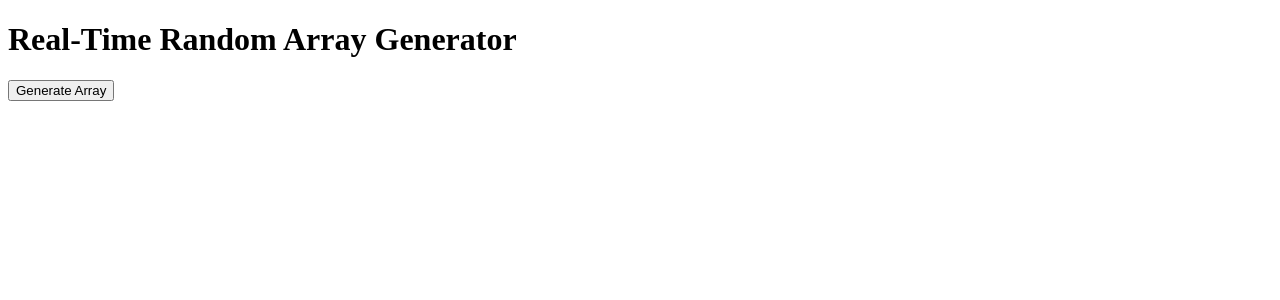
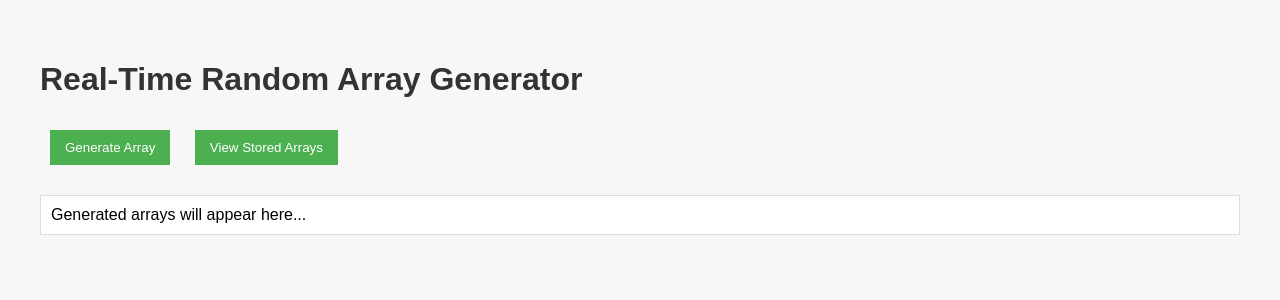
Before and after one commit to hoseinAkbari97/real-time-array-generator, a Flask app: page / in a window 1280 px wide. Shown: the top 300 px of the page. Run offline with Flask 3, Linux system fonts and the light colour scheme; some libraries are stand-ins or nearby versions.

Commit message:
Some Modifications

```diff
--- a/app.py
+++ b/app.py
@@ -16,6 +16,12 @@ collection = db["arrays"]
 def index():
     return render_template('index.html')
 
+@app.route('/view-arrays')
+def view_arrays():
+    # Fetch all arrays from the MongoDB collection
+    stored_arrays = list(collection.find({}, {"_id": 0, "array": 1}))
+    return render_template('view_arrays.html', arrays=stored_arrays)
+
 @socketio.on('generate_array')
 def generate_array(data):
     size = data.get('size', 10000)
--- a/templates/index.html
+++ b/templates/index.html
@@ -2,26 +2,73 @@
 <html>
 <head>
     <title>Real-Time Random Array Generator</title>
+    <!-- Add some basic styling for better visualization -->
+    <style>
+        body {
+            font-family: Arial, sans-serif;
+            margin: 20px;
+            padding: 20px;
+            background-color: #f7f7f7;
+        }
+        h1 {
+            color: #333;
+        }
+        button {
+            padding: 10px 15px;
+            margin: 10px;
+            background-color: #4CAF50;
+            color: white;
+            border: none;
+            cursor: pointer;
+        }
+        button:hover {
+            background-color: #45a049;
+        }
+        #array {
+            margin-top: 20px;
+            padding: 10px;
+            border: 1px solid #ddd;
+            background-color: #fff;
+        }
+        .navigation {
+            margin-bottom: 20px;
+        }
+    </style>
+    <!-- Include the Socket.IO client-side library -->
     <script src="https://cdnjs.cloudflare.com/ajax/libs/socket.io/4.1.2/socket.io.js"></script>
 </head>
 <body>
     <h1>Real-Time Random Array Generator</h1>
-    <button onclick="generateArray()">Generate Array</button>
-    <div id="array"></div>
 
+    <!-- Navigation buttons -->
+    <div class="navigation">
+        <button onclick="generateArray()">Generate Array</button>
+        <button onclick="location.href='/view-arrays'">View Stored Arrays</button>
+    </div>
+
+    <!-- Display the generated array -->
+    <div id="array">Generated arrays will appear here...</div>
+
+    <!-- JavaScript code to handle WebSocket communication and array generation -->
     <script type="text/javascript">
+        // Establish a connection to the server using Socket.IO
         var socket = io();
 
+        // Function to trigger array generation on the server
         function generateArray() {
-            const size = prompt("Enter array size (default: 10000):", "10000");
-            const min_val = prompt("Enter minimum value (default: 0):", "0");
-            const max_val = prompt("Enter maximum value (default: 99999):", "99999");
+            // Prompt user for array details
+            const size = parseInt(prompt("Enter array size (default: 10000):", "10000")) || 10000;
+            const min_val = parseInt(prompt("Enter minimum value (default: 0):", "0")) || 0;
+            const max_val = parseInt(prompt("Enter maximum value (default: 99999):", "99999")) || 99999;
 
-            socket.emit('generate_array', {size: parseInt(size), min_val: parseInt(min_val), max_val: parseInt(max_val)});
+            // Emit the 'generate_array' event to the server with the specified parameters
+            socket.emit('generate_array', { size: size, min_val: min_val, max_val: max_val });
         }
 
+        // Listen for the 'array_generated' event from the server
         socket.on('array_generated', function(data) {
-            document.getElementById('array').innerHTML = "Generated Array: " + data.array.join(", ");
+            // Display the generated array on the webpage
+            document.getElementById('array').innerHTML = "<strong>Generated Array:</strong> " + data.array.join(", ");
         });
     </script>
 </body>
```
Also changed, not shown: templates/view_arrays.html (added, +15 -0 lines).
